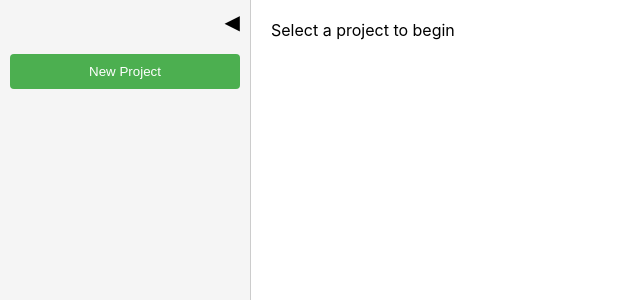
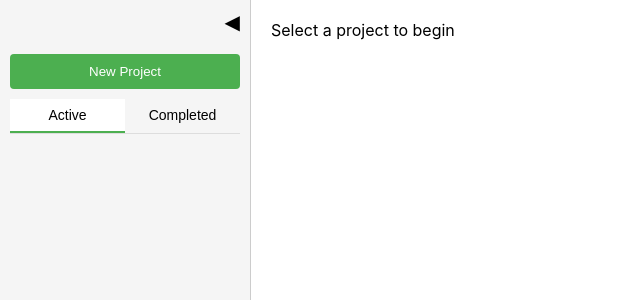
Before and after one commit to danmunson/mytasks, a React (Create React App) app: page / in a window 1280 px wide. Shown: the top 300 px of the page, without its empty margins (0-640 px from the left). Built offline with nearby package versions, Linux system fonts and the light colour scheme.

Commit message:
add complete feature

```diff
--- a/src/App.tsx
+++ b/src/App.tsx
@@ -16,6 +16,26 @@ const ProjectSidebar = styled.div<{ $isExpanded: boolean }>`
   flex-direction: column;
   background: #f5f5f5;
   transition: width 0.3s ease;
+`;
+
+const TabContainer = styled.div<{ $isExpanded: boolean }>`
+  display: ${props => props.$isExpanded ? 'flex' : 'none'};
+  border-bottom: 1px solid #ddd;
+  margin: 0 10px;
+`;
+
+const Tab = styled.button<{ $isActive: boolean }>`
+  flex: 1;
+  padding: 8px 12px;
+  background: ${props => props.$isActive ? '#fff' : '#f5f5f5'};
+  border: none;
+  border-bottom: ${props => props.$isActive ? '2px solid #4CAF50' : '2px solid transparent'};
+  cursor: pointer;
+  font-size: 14px;
+
+  &:hover {
+    background: ${props => props.$isActive ? '#fff' : '#eaeaea'};
+  }
 `;
 
 const ProjectList = styled.div<{ $isExpanded: boolean }>`
@@ -88,19 +108,34 @@ const ProjectDescription = styled.div`
   margin-top: 4px;
 `;
 
-const DeleteButton = styled.button`
+const ActionButton = styled.button`
   background: none;
   border: none;
-  color: #f44336;
   cursor: pointer;
   font-size: 16px;
   padding: 5px;
   opacity: 0.7;
+  margin-left: 5px;
 
   &:hover {
     opacity: 1;
   }
 `;
+
+const DeleteButton = styled(ActionButton)`
+  color: #f44336;
+`;
+
+const CompleteButton = styled(ActionButton)<{ $isCompleted: boolean }>`
+  color: ${props => props.$isCompleted ? '#4CAF50' : '#666'};
+`;
+
+const ActionContainer = styled.div`
+  display: flex;
+  align-items: center;
+`;
+
+type TabType = 'active' | 'completed';
 
 function App() {
   const [projectManager] = useState(() => new ProjectManager());
@@ -108,6 +143,7 @@ function App() {
   const [selectedProjectId, setSelectedProjectId] = useState<string | null>(null);
   const [selectedProject, setSelectedProject] = useState<Project | null>(null);
   const [isExpanded, setIsExpanded] = useState(true);
+  const [activeTab, setActiveTab] = useState<TabType>('active');
 
   useEffect(() => {
     // Load project list on mount
@@ -211,6 +247,30 @@ function App() {
     }
   };
 
+  const handleToggleCompletion = (id: string, e: React.MouseEvent) => {
+    // Stop the click event from bubbling up to the parent
+    e.stopPropagation();
+
+    projectManager.toggleProjectCompletion(id);
+    setProjects(projectManager.listProjects());
+
+    // Update selected project if it's the one being toggled
+    if (selectedProjectId === id) {
+      const updatedProject = projectManager.getProject(id);
+      setSelectedProject(updatedProject || null);
+    }
+  };
+
+  const getFilteredProjects = () => {
+    return projects.filter(project => {
+      if (activeTab === 'active') {
+        return !project.completed;
+      } else {
+        return project.completed;
+      }
+    });
+  };
+
   return (
     <AppContainer>
       <ProjectSidebar $isExpanded={isExpanded}>
@@ -224,8 +284,22 @@ function App() {
         <NewProjectButton $isExpanded={isExpanded} onClick={handleCreateProject}>
           New Project
         </NewProjectButton>
+        <TabContainer $isExpanded={isExpanded}>
+          <Tab
+            $isActive={activeTab === 'active'}
+            onClick={() => setActiveTab('active')}
+          >
+            Active
+          </Tab>
+          <Tab
+            $isActive={activeTab === 'completed'}
+            onClick={() => setActiveTab('completed')}
+          >
+            Completed
+          </Tab>
+        </TabContainer>
         <ProjectList $isExpanded={isExpanded}>
-          {projects.map(project => (
+          {getFilteredProjects().map(project => (
             <ProjectItem
               key={project.id}
               $isSelected={project.id === selectedProjectId}
@@ -235,12 +309,21 @@ function App() {
                 <ProjectTitle>{project.name}</ProjectTitle>
                 <ProjectDescription>{project.description}</ProjectDescription>
               </ProjectInfo>
+              <ActionContainer>
+                <CompleteButton
+                  $isCompleted={project.completed || false}
+                  onClick={(e) => handleToggleCompletion(project.id, e)}
+                  title={project.completed ? "Mark as Active" : "Mark as Complete"}
+                >
+                  {project.completed ? '↺' : '✓'}
+                </CompleteButton>
                 <DeleteButton
                   onClick={(e) => handleDeleteProject(project.id, e)}
                   title="Delete Project"
                 >
                   🗑️
                 </DeleteButton>
+              </ActionContainer>
             </ProjectItem>
           ))}
         </ProjectList>
--- a/src/components/types.ts
+++ b/src/components/types.ts
@@ -25,6 +25,7 @@ export interface ProjectMetadata {
     name: string;
     description: string;
     lastModified: number;
+    completed?: boolean;
 }
 
 // Add this new interface
@@ -79,6 +80,7 @@ class ProjectManagerV0 {
                         name: serializedProject.name,
                         description: serializedProject.description,
                         lastModified: serializedProject.lastModified,
+                        completed: serializedProject.completed || false,
                         editorState,
                         relationships: serializedProject.relationshipsRaw,
                         taskMetadata: new Map(Object.entries(serializedProject.taskMetadataRaw)) // Convert object to Map
@@ -102,6 +104,7 @@ class ProjectManagerV0 {
                 name: project.name,
                 description: project.description,
                 lastModified: project.lastModified,
+                completed: project.completed || false,
                 editorStateRaw,
                 relationshipsRaw: project.relationships,
                 taskMetadataRaw: Object.fromEntries(project.taskMetadata) // Convert Map to object
@@ -144,6 +147,7 @@ class ProjectManagerV0 {
 
         const project: Project = {
             ...metadata,
+            completed: false,
             editorState,
             relationships: [],
             taskMetadata: new Map(), // Initialize empty Map
@@ -167,7 +171,8 @@ class ProjectManagerV0 {
             id: project.id,
             name: project.name,
             description: project.description,
-            lastModified: project.lastModified
+            lastModified: project.lastModified,
+            completed: project.completed || false
         }));
     }
 
@@ -189,6 +194,14 @@ class ProjectManagerV0 {
         }
         return result;
     }
+
+    public toggleProjectCompletion(id: string): void {
+        const project = this.projects.get(id);
+        if (project) {
+            project.completed = !project.completed;
+            this.updateProject(project);
+        }
+    }
 }
 
 export class ProjectManager extends ProjectManagerV0 {}
@@ -199,6 +212,7 @@ interface SerializedProjectForUrl {
     name: string;
     description: string;
     version: '0';
+    completed?: boolean;
     editorStateRaw: any; // Raw editor state
     relationshipsRaw: TaskRelationship[];
     taskMetadataRaw: { [key: string]: TaskMetadata };
@@ -213,6 +227,7 @@ export function serializeProjectForUrl(project: Project): string {
         name: project.name,
         description: project.description,
         version: project.version,
+        completed: project.completed || false,
         editorStateRaw,
         relationshipsRaw: project.relationships,
         taskMetadataRaw,
@@ -234,6 +249,7 @@ export function deserializeProjectFromUrl(jsonString: string): Project | null {
             name: parsedObject.name,
             description: parsedObject.description,
             version: parsedObject.version,
+            completed: parsedObject.completed || false,
             editorState,
             relationships: parsedObject.relationshipsRaw,
             taskMetadata,
```
Lines whose indentation alone changed are shown as unchanged.
